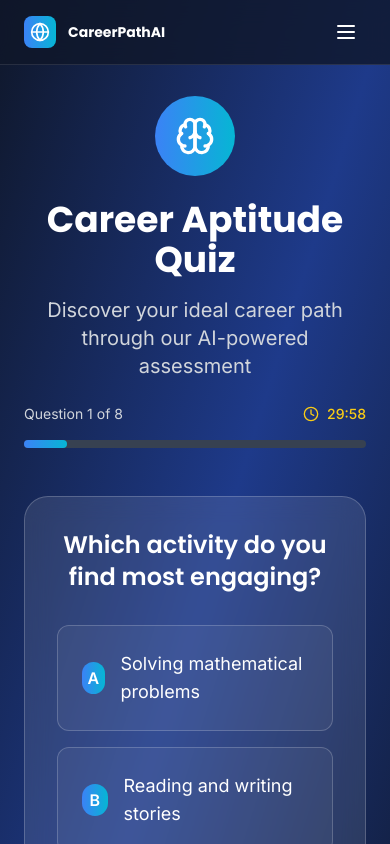
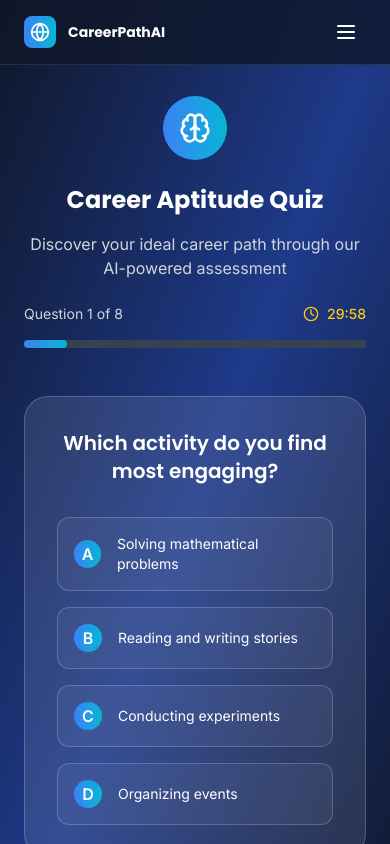
Before and after one commit to ArshCodess/Prototype_sih25, a React (Vite) app: page / in a window 390 px wide. Both pictures are taken after a click on the button "Start Career Quiz". Shown: the top 844 px of the page. Built offline with nearby package versions, Linux system fonts and the light colour scheme.

Commit message:
Added blur effect after enabling chatbot and various responsiveness

```diff
--- a/src/App.tsx
+++ b/src/App.tsx
@@ -51,8 +51,8 @@ function App() {
   };
 
   return (
-    <div className="min-h-screen bg-slate-900 font-inter">
-      {renderCurrentPage()}
+    <div className={`min-h-screen bg-slate-900 font-inter relative`}>
+      <div className={`${isChatOpen?'blur-sm':""}`}>{renderCurrentPage()}</div>
       {userProfile && (
         <ChatBot
           isOpen={isChatOpen}
--- a/src/components/ChatBot.tsx
+++ b/src/components/ChatBot.tsx
@@ -1,5 +1,5 @@
 import React, { useState, useRef, useEffect } from 'react';
-import { MessageCircle, Send, X, Bot, User, Lightbulb, BookOpen, MapPin, TrendingUp } from 'lucide-react';
+import { MessageCircle, Send, X, Bot } from 'lucide-react';
 import { UserProfile } from '../types/user';
 
 interface ChatBotProps {
@@ -129,7 +129,7 @@ export const ChatBot: React.FC<ChatBotProps> = ({ isOpen, onToggle, userProfile
   }
 
   return (
-    <div className="fixed bottom-6 right-6 w-96 h-[600px] bg-slate-900/95 backdrop-blur-md rounded-3xl border border-white/20 shadow-2xl z-50 flex flex-col overflow-hidden">
+    <div className="fixed bottom-6 right-6 ms:w-96 w-[19.5rem] h-[600px] bg-slate-900/95 backdrop-blur-md rounded-3xl border border-white/20 shadow-2xl z-50 flex flex-col overflow-hidden">
       {/* Header */}
       <div className="p-6 border-b border-white/10 bg-gradient-to-r from-blue-500/20 to-cyan-500/20">
         <div className="flex items-center justify-between">
@@ -139,7 +139,7 @@ export const ChatBot: React.FC<ChatBotProps> = ({ isOpen, onToggle, userProfile
             </div>
             <div>
               <h3 className="font-poppins font-semibold text-white">AI Career Advisor</h3>
-              <p className="text-sm text-gray-300">Online • Ready to help</p>
+              <p className="text-sm text-gray-300">Online <a className='text-green-600'>•</a> Ready to help</p>
             </div>
           </div>
           <button
@@ -165,7 +165,7 @@ export const ChatBot: React.FC<ChatBotProps> = ({ isOpen, onToggle, userProfile
                   <Bot className="w-5 h-5 text-blue-400 mt-0.5 flex-shrink-0" />
                 )}
                 <div className="flex-1">
-                  <p className="text-sm leading-relaxed whitespace-pre-line">{message.text}</p>
+                  <p className="sm:text-sm text-xs leading-relaxed whitespace-pre-line">{message.text}</p>
                   <span className="text-xs opacity-70 mt-2 block">
                     {message.timestamp.toLocaleTimeString([], { hour: '2-digit', minute: '2-digit' })}
                   </span>
@@ -178,7 +178,7 @@ export const ChatBot: React.FC<ChatBotProps> = ({ isOpen, onToggle, userProfile
                     <button
                       key={index}
                       onClick={() => handleSuggestionClick(suggestion)}
-                      className="block w-full text-left p-2 bg-white/10 rounded-lg text-sm text-blue-300 hover:bg-white/20 transition-all duration-300"
+                      className="block w-full text-left p-2 bg-white/10 rounded-lg sm:text-sm text-xs text-blue-300 hover:bg-white/20 transition-all duration-300"
                     >
                       {suggestion}
                     </button>
@@ -215,7 +215,7 @@ export const ChatBot: React.FC<ChatBotProps> = ({ isOpen, onToggle, userProfile
             onChange={(e) => setInputText(e.target.value)}
             onKeyPress={(e) => e.key === 'Enter' && handleSendMessage()}
             placeholder="Ask me anything about careers..."
-            className="flex-1 px-4 py-3 bg-white/5 border border-white/20 rounded-xl text-white placeholder-gray-400 focus:outline-none focus:ring-2 focus:ring-blue-500 transition-all duration-300"
+            className="flex-1 px-4 py-3 bg-white/5 border sm:text-base text-xs border-white/20 rounded-xl text-white placeholder-gray-400 focus:outline-none focus:ring-2 focus:ring-blue-500 transition-all duration-300"
           />
           <button
             onClick={() => handleSendMessage()}
--- a/src/components/QuizPage.tsx
+++ b/src/components/QuizPage.tsx
@@ -157,24 +157,24 @@ export const QuizPage: React.FC<QuizPageProps> = ({ userProfile, onNavigate }) =
 
         <div className="max-w-4xl mx-auto px-6 lg:px-8 pt-24 pb-12">
           <div className="text-center mb-12">
-            <div className="w-20 h-20 bg-gradient-to-r from-emerald-500 to-teal-500 rounded-full flex items-center justify-center mx-auto mb-6">
-              <CheckCircle className="w-10 h-10 text-white" />
+            <div className="sm:w-20 h-16 w-16 sm:h-20 bg-gradient-to-r from-emerald-500 to-teal-500 rounded-full flex items-center justify-center mx-auto mb-6">
+              <CheckCircle className="sm:w-10 w-8 h-8 sm:h-10 text-white" />
             </div>
-            <h1 className="text-4xl font-poppins font-bold text-white mb-4">Quiz Complete!</h1>
-            <p className="text-xl text-gray-300">Here are your personalized recommendations</p>
+            <h1 className="sm:text-4xl text-2xl font-poppins font-bold text-white mb-4">Quiz Complete!</h1>
+            <p className="sm:text-xl text-gray-300">Here are your personalized recommendations</p>
           </div>
 
           {/* Results Cards */}
           <div className="grid md:grid-cols-2 gap-8 mb-12">
             {/* Primary Recommendation */}
-            <div className="bg-white/10 backdrop-blur-md rounded-3xl p-8 border border-white/20 col-span-full">
-              <h2 className="text-2xl font-poppins font-semibold text-white mb-4">Recommended Stream</h2>
+            <div className="bg-white/10 backdrop-blur-md rounded-3xl sm:p-8 p-6 border border-white/20 col-span-full">
+              <h2 className="sm:text-2xl text-xl font-poppins font-semibold text-white mb-4">Recommended Stream</h2>
               <div className="bg-gradient-to-r from-blue-500/20 to-cyan-500/20 rounded-xl p-6 border border-blue-500/30 mb-4">
-                <h3 className="text-3xl font-bold text-blue-400 mb-2">{recommendation.primary}</h3>
-                <p className="text-gray-300 mb-4">{recommendation.description}</p>
+                <h3 className="sm:text-3xl text-2xl font-bold text-blue-400 mb-2">{recommendation.primary}</h3>
+                <p className="text-gray-300 mb-4 sm:text-base text-sm">{recommendation.description}</p>
                 <div className="mb-4">
-                  <h4 className="font-semibold text-white mb-2">Suggested Subjects:</h4>
-                  <p className="text-blue-300">{recommendation.subjects}</p>
+                  <h4 className="font-semibold sm:text-base text-sm text-white mb-2">Suggested Subjects:</h4>
+                  <p className="text-blue-300 sm:text-base text-sm">{recommendation.subjects}</p>
                 </div>
                 <div>
                   <h4 className="font-semibold text-white mb-2">Career Opportunities:</h4>
@@ -266,16 +266,16 @@ export const QuizPage: React.FC<QuizPageProps> = ({ userProfile, onNavigate }) =
           </div>
 
           {/* Action Buttons */}
-          <div className="flex justify-center space-x-4 mt-8">
+          <div className="flex justify-center space-x-4 my-8 ">
             <button
               onClick={() => onNavigate('dashboard')}
-              className="px-8 py-3 bg-white/10 text-white font-medium rounded-full hover:bg-white/20 transition-all duration-300"
+              className="sm:px-8 sm:py-3 px-4 text-sm text-nowrap py-3 bg-white/10 text-white font-medium rounded-full hover:bg-white/20 transition-all duration-300"
             >
               Back to Dashboard
             </button>
             <button
               onClick={() => window.location.reload()}
-              className="px-8 py-3 bg-gradient-to-r from-purple-500 to-pink-500 text-white font-medium rounded-full hover:shadow-lg hover:shadow-purple-500/25 transition-all duration-300"
+              className="sm:px-8 px-5 py-3 text-sm sm:py-3 text-nowrap bg-gradient-to-r from-purple-500 to-pink-500 text-white font-medium rounded-full hover:shadow-lg hover:shadow-purple-500/25 transition-all duration-300"
             >
               Retake Quiz
             </button>
@@ -292,11 +292,11 @@ export const QuizPage: React.FC<QuizPageProps> = ({ userProfile, onNavigate }) =
       <div className="max-w-4xl mx-auto px-6 lg:px-8 pt-24 pb-12">
         {/* Quiz Header */}
         <div className="text-center mb-12">
-          <div className="w-20 h-20 bg-gradient-to-r from-blue-500 to-cyan-500 rounded-full flex items-center justify-center mx-auto mb-6">
-            <Brain className="w-10 h-10 text-white" />
+          <div className="sm:w-20 w-16 h-16 sm:h-20 bg-gradient-to-r from-blue-500 to-cyan-500 rounded-full flex items-center justify-center mx-auto mb-6">
+            <Brain className="sm:w-10 w-8 h-8 sm:h-10 text-white" />
           </div>
-          <h1 className="text-4xl font-poppins font-bold text-white mb-4">Career Aptitude Quiz</h1>
-          <p className="text-xl text-gray-300 mb-6">Discover your ideal career path through our AI-powered assessment</p>
+          <h1 className="sm:text-4xl text-2xl font-poppins font-bold text-white mb-4">Career Aptitude Quiz</h1>
+          <p className="sm:text-xl text-base text-gray-300 mb-6">Discover your ideal career path through our AI-powered assessment</p>
 
           {/* Progress and Timer */}
           <div className="flex justify-between items-center max-w-2xl mx-auto">
@@ -319,7 +319,7 @@ export const QuizPage: React.FC<QuizPageProps> = ({ userProfile, onNavigate }) =
 
         {/* Question Card */}
         <div className="bg-white/10 backdrop-blur-md rounded-3xl p-8 border border-white/20 max-w-3xl mx-auto">
-          <h2 className="text-2xl font-poppins font-semibold text-white mb-8 text-center">
+          <h2 className="sm:text-2xl text-xl font-poppins font-semibold text-white mb-8 text-center">
             {questions[currentQuestion].question}
           </h2>
 
@@ -328,13 +328,13 @@ export const QuizPage: React.FC<QuizPageProps> = ({ userProfile, onNavigate }) =
               <button
                 key={index}
                 onClick={() => handleAnswer(index)}
-                className="w-full p-6 bg-white/5 border border-white/20 rounded-xl text-left text-white hover:bg-white/10 hover:border-blue-400 transition-all duration-300 transform hover:scale-105 group"
+                className="w-full sm:p-6 p-4 bg-white/5 border border-white/20 rounded-xl text-left text-white hover:bg-white/10 hover:border-blue-400 transition-all duration-300 transform hover:scale-105 group"
               >
                 <div className="flex items-center space-x-4">
-                  <div className="w-8 h-8 bg-gradient-to-r from-blue-500 to-cyan-500 rounded-full flex items-center justify-center text-white font-semibold group-hover:scale-110 transition-transform duration-300">
+                  <div className="sm:w-8 w-7 h-7 sm:h-8 bg-gradient-to-r from-blue-500 to-cyan-500 rounded-full flex items-center justify-center text-white font-semibold group-hover:scale-110 transition-transform duration-300">
                     {String.fromCharCode(65 + index)}
                   </div>
-                  <span className="text-lg">{option}</span>
+                  <span className="sm:text-lg text-sm">{option}</span>
                 </div>
               </button>
             ))}
```
